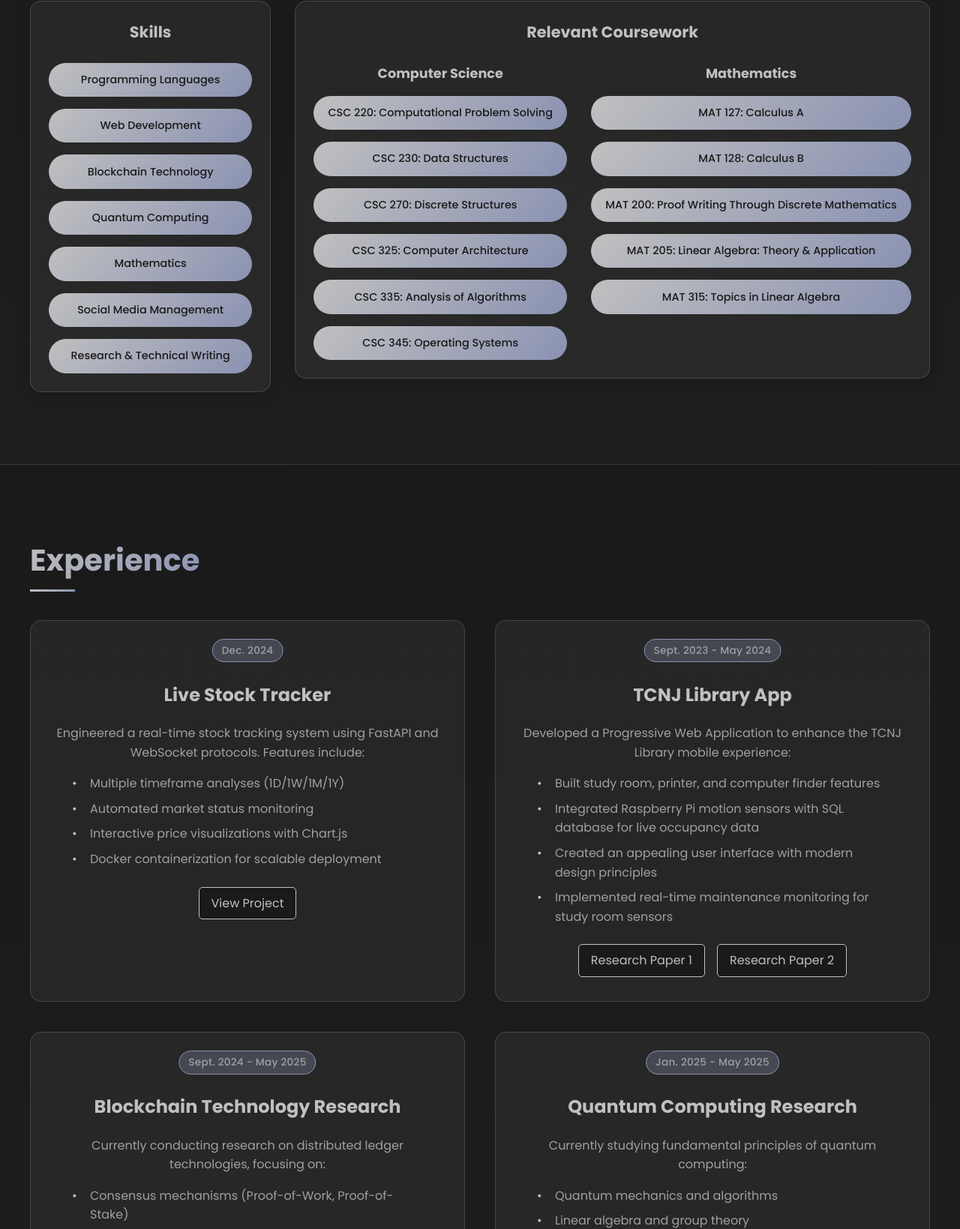
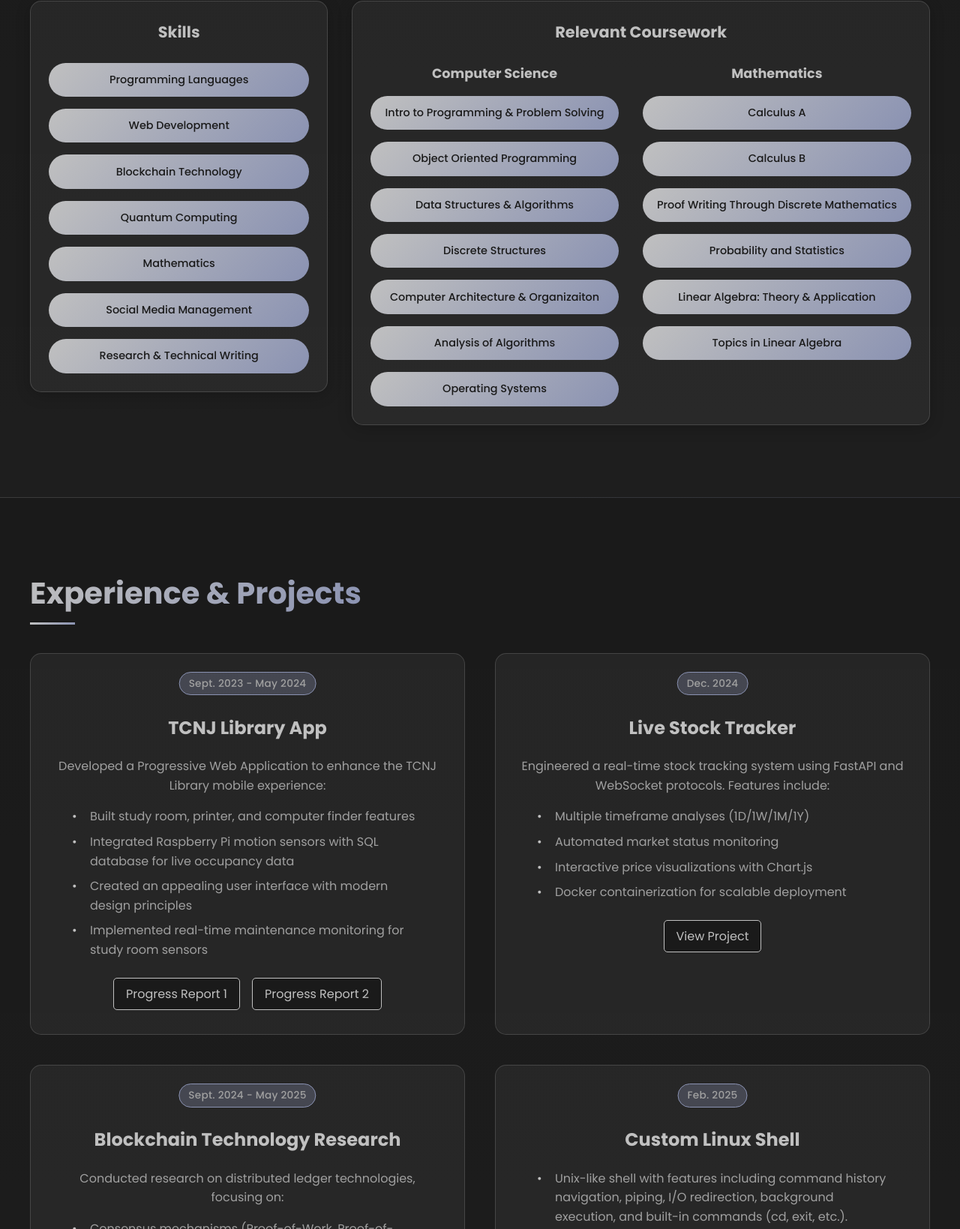
Before and after one commit to WillRoche2587/WillRoche2587.github.io, a website: page index.html in a window 1280 px wide. Shown: the part 1168-2807 px from the top of the page at 75% size. Drawn offline with nearby package versions, Linux system fonts and the light colour scheme; animation ran at ten frames a second.

Commit message:
new additions

```diff
--- a/index.html
+++ b/index.html
@@ -68,22 +68,24 @@
                             <div class="coursework-column">
                                 <h4>Computer Science</h4>
                                 <ul>
-                                    <li>CSC 220: Computational Problem Solving</li>
-                                    <li>CSC 230: Data Structures</li>
-                                    <li>CSC 270: Discrete Structures</li>
-                                    <li>CSC 325: Computer Architecture</li>
-                                    <li>CSC 335: Analysis of Algorithms</li>
-                                    <li>CSC 345: Operating Systems</li>
+                                    <li>Intro to Programming & Problem Solving</li>
+                                    <li>Object Oriented Programming</li>
+                                    <li>Data Structures & Algorithms</li>
+                                    <li>Discrete Structures</li>
+                                    <li>Computer Architecture & Organizaiton</li>
+                                    <li>Analysis of Algorithms</li>
+                                    <li>Operating Systems</li>
                                 </ul>
                             </div>
                             <div class="coursework-column">
                                 <h4>Mathematics</h4>
                                 <ul>
-                                    <li>MAT 127: Calculus A</li>
-                                    <li>MAT 128: Calculus B</li>
-                                    <li>MAT 200: Proof Writing Through Discrete Mathematics</li>
-                                    <li>MAT 205: Linear Algebra: Theory & Application</li>
-                                    <li>MAT 315: Topics in Linear Algebra</li>
+                                    <li>Calculus A</li>
+                                    <li>Calculus B</li>
+                                    <li>Proof Writing Through Discrete Mathematics</li>
+                                    <li>Probability and Statistics</li>
+                                    <li>Linear Algebra: Theory & Application</li>
+                                    <li>Topics in Linear Algebra</li>
                                 </ul>
                             </div>
                         </div>
@@ -94,8 +96,25 @@
 
         <section id="projects" class="projects">
             <div class="section-content">
-                <h2>Experience</h2>
+                <h2>Experience & Projects</h2>
                 <div class="projects-grid">
+
+                    <div class="project-card">
+                        <div class="status-badge completed">Sept. 2023 - May 2024</div>
+                        <h3>TCNJ Library App</h3>
+                        <p>Developed a Progressive Web Application to enhance the TCNJ Library mobile experience:</p>
+                        <ul>
+                            <li>Built study room, printer, and computer finder features</li>
+                            <li>Integrated Raspberry Pi motion sensors with SQL database for live occupancy data</li>
+                            <li>Created an appealing user interface with modern design principles</li>
+                            <li>Implemented real-time maintenance monitoring for study room sensors</li>
+                        </ul>
+                        <div class="project-links">
+                            <a href="papers/pwa-research-1.pdf" target="_blank" class="project-link">Progress Report 1</a>
+                            <a href="papers/pwa-research-2.pdf" target="_blank" class="project-link">Progress Report 2</a>
+                        </div>
+                    </div>
+
                     <div class="project-card">
                         <div class="status-badge completed">Dec. 2024</div>
                         <h3>Live Stock Tracker</h3>
@@ -108,25 +127,11 @@
                         </ul>
                         <a href="https://stocktracker-z7er.onrender.com" target="_blank" class="project-link">View Project</a>
                     </div>
-                    <div class="project-card">
-                        <div class="status-badge completed">Sept. 2023 - May 2024</div>
-                        <h3>TCNJ Library App</h3>
-                        <p>Developed a Progressive Web Application to enhance the TCNJ Library mobile experience:</p>
-                        <ul>
-                            <li>Built study room, printer, and computer finder features</li>
-                            <li>Integrated Raspberry Pi motion sensors with SQL database for live occupancy data</li>
-                            <li>Created an appealing user interface with modern design principles</li>
-                            <li>Implemented real-time maintenance monitoring for study room sensors</li>
-                        </ul>
-                        <div class="project-links">
-                            <a href="papers/pwa-research-1.pdf" target="_blank" class="project-link">Research Paper 1</a>
-                            <a href="papers/pwa-research-2.pdf" target="_blank" class="project-link">Research Paper 2</a>
-                        </div>
-                    </div>
+
                     <div class="project-card">
                         <div class="status-badge completed">Sept. 2024 - May 2025</div>
                         <h3>Blockchain Technology Research</h3>
-                        <p>Currently conducting research on distributed ledger technologies, focusing on:</p>
+                        <p>Conducted research on distributed ledger technologies, focusing on:</p>
                         <ul>
                             <li>Consensus mechanisms (Proof-of-Work, Proof-of-Stake)</li>
                             <li>Security protocols analysis</li>
@@ -134,9 +139,18 @@
                         </ul>
                     </div>
                     <div class="project-card">
+                        <div class="status-badge completed">Feb. 2025</div>
+                        <h3>Custom Linux Shell</h3>
+                        <ul>
+                            <li>Unix-like shell with features including command history navigation, piping, I/O redirection, background execution, and built-in commands (cd, exit, etc.).</li>
+                            <li>Leverages system calls like fork, execvp, pipe, and chdir to manage processes, directories, and inter-process communication while maintaining a buffer for command history.</li>
+                        </ul>
+                        <a href="https://github.com/WillRoche2587/linuxShell" target="_blank" class="project-link">View Project</a>
+                    </div>
+                    <div class="project-card">
                         <div class="status-badge completed">Jan. 2025 - May 2025</div>
                         <h3>Quantum Computing Research</h3>
-                        <p>Currently studying fundamental principles of quantum computing:</p>
+                        <p>Studied fundamental principles of quantum computing:</p>
                         <ul>
                             <li>Quantum mechanics and algorithms</li>
                             <li>Linear algebra and group theory</li>
@@ -157,7 +171,7 @@
                     </div>
                     <div class="project-card">
                         <div class="status-badge">Jun. 2025 - Current</div>
-                        <h3>Quantum Device Fabrication & Performance Analysis</h3>
+                        <h3>Quantum Device Fabrication & Performance Analysis Intern</h3>
                         <p>Summer intern @ Shabani Lab, NYU</p>
                         <ul>
                             <li>Fabricating a vertical graphene josephson junction</li>
@@ -165,7 +179,7 @@
                         </ul>
                     </div>
 
-                    <div class="project-card full-width">
+                    <div class="project-card">
                         <h3>Personal Website</h3>
                         <p>My personal portfolio website showcasing my projects and skills:</p>
                         <a href="https://github.com/WillRoche2587/WillRoche2587.github.io" target="_blank" class="project-link">View on GitHub</a>
@@ -189,12 +203,10 @@
                                 <li>Social Media Management</li>
                             </ul>
 
-                            <div class="resume-stats">
                                 <div class="stat">
                                     <span class="number">3.92</span>
                                     <span class="label">GPA</span>
                                 </div>
-                            </div>
 
                             <div class="education-separator"></div>
 
--- a/styles.css
+++ b/styles.css
@@ -498,7 +498,7 @@ section:before {
     border-top: 1px solid var(--border);
 }
 .stat {
-    text-align: center;
+    text-align: left;
 }
 .stat .number {
     font-size: 2.5rem;
```
